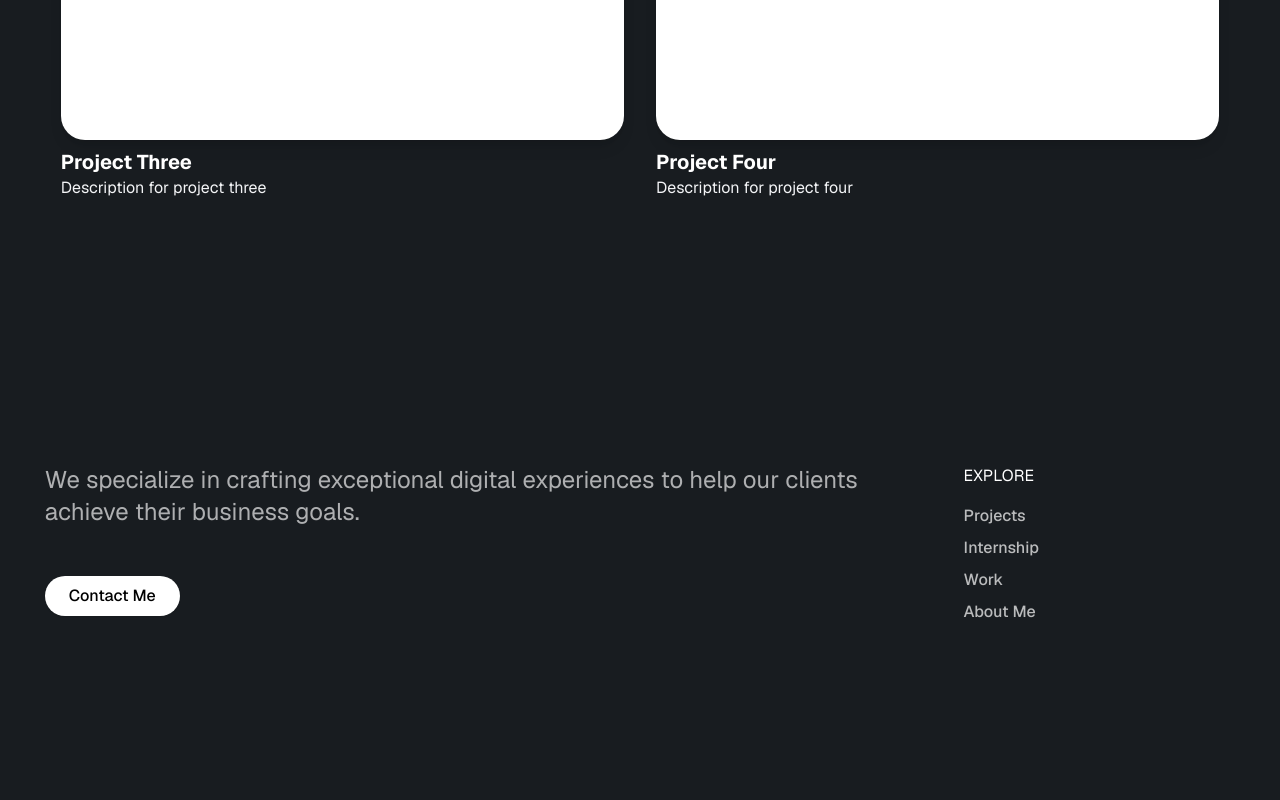
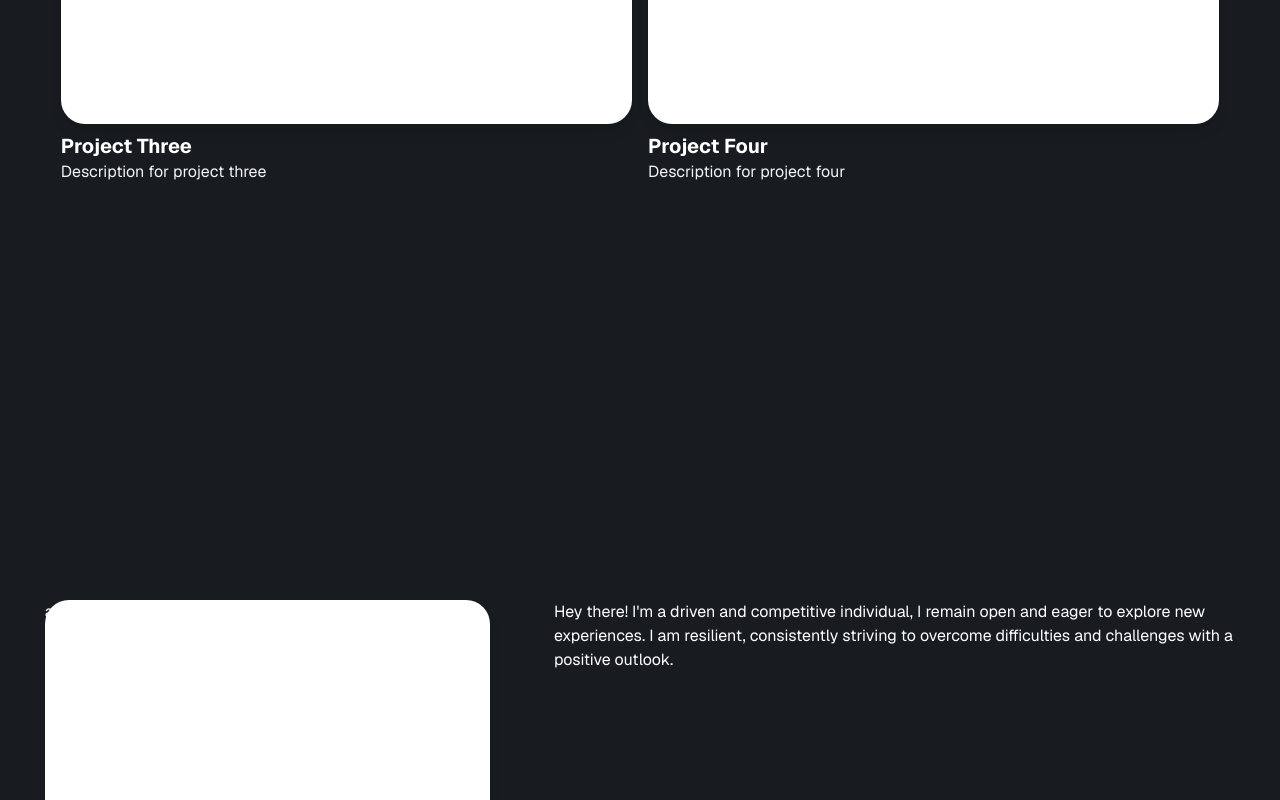
Before and after one commit to leykunbrhnu/leykun_portfolio_website, a Next.js app: page / in a window 1280 px wide. Shown: the part 2000-2800 px from the top of the page. Before the commit the page ends 2672 px from the top, so only its background shows below. Built offline with nearby package versions, Linux system fonts and the light colour scheme.

Commit message:
updated about me section

```diff
--- a/app/page.js
+++ b/app/page.js
@@ -2,6 +2,7 @@ import NavMenu from "@/components/sections/nav-menu"
 import Hero from '@/components/sections/hero'
 import Footer from "@/components/sections/footer"
 import Projects from "@/components/sections/projects";
+import AboutMe from "@/components/sections/about-me";
 
 export default function Home() {
   return (
@@ -10,6 +11,7 @@ export default function Home() {
         <NavMenu />
         <Hero />
         <Projects />
+        <AboutMe />
         <Footer />
       </div>
     </div>
--- /dev/null
+++ b/components/sections/about-me.jsx
@@ -0,0 +1,16 @@
+export default function AboutMe() {
+    return (
+        <div
+            id="about-me"
+            className="w-full flex flex-col items-start justify-between space-x-16 overflow-hidden lg:flex-row py-[200px] space-y-6 lg:space-y-0"
+        >
+            <div className="bg-white h-[500px] w-full lg:w-[80%] rounded-3xl shadow-lg hover:shadow-xl transition-shadow duration-300">
+                as
+            </div>
+
+            <div>
+                Hey there! I'm a driven and competitive individual, I remain open and eager to explore new experiences. I am resilient, consistently striving to overcome difficulties and challenges with a positive outlook.
+            </div>
+        </div>
+    )
+}
--- a/components/sections/footer.jsx
+++ b/components/sections/footer.jsx
@@ -8,7 +8,7 @@ export default function Footer() {
             <div className="flex items-start justify-between space-x-2">
                 {/* left side */}
                 <div className="flex-[3] flex flex-col justify-start items-start space-y-12 pr-24">
-                    <p className="text-xl lg:text-2xl text-white/65">We specialize in crafting exceptional digital experiences to help our clients achieve their business goals.</p>
+                    <p className="text-xl lg:text-2xl text-white/65">A driven and competitive individual, I remain open and eager to explore new experiences. I am resilient, consistently striving to overcome difficulties and challenges with a positive outlook.</p>
                     <Button variant="secondary" size='sm' className="rounded-full px-6 bg-white text-black hover:bg-white/90">
                         Contact Me
                     </Button>
--- a/components/sections/nav-menu.jsx
+++ b/components/sections/nav-menu.jsx
@@ -7,7 +7,7 @@ import { Sheet, SheetContent, SheetTrigger } from "@/components/ui/sheet"
 
 export default function NavMenu() {
   return (
-    <header className="fixed top-0 left-0 right-0 z-50 py-8">
+    <header className="fixed top-0 left-0 right-0 z-50 py-8 px-3">
       <div className="flex items-center p-4 px-2 justify-between md:px-6 container max-w-screen-xl mx-auto bg-white text-black rounded-full">
         <Link href="/" className="flex items-center space-x-2">
           <span className="text-2xl font-semibold text-black tracking-tighter">Leykun Birhanu</span>
--- a/components/sections/projects.jsx
+++ b/components/sections/projects.jsx
@@ -37,7 +37,7 @@ export default function Projects() {
             <p className="text-gray-100 pt-3 pb-12">Here are some of my projects</p>
 
             <div
-                className="w-full grid grid-cols-1 lg:grid-cols-2 min-h-screen p-4 gap-8"
+                className="w-full grid grid-cols-1 lg:grid-cols-2 min-h-screen p-4 gap-4"
             >
                 {projects.map(project => (
                     <Link key={project.id} href={project.link}>
```
